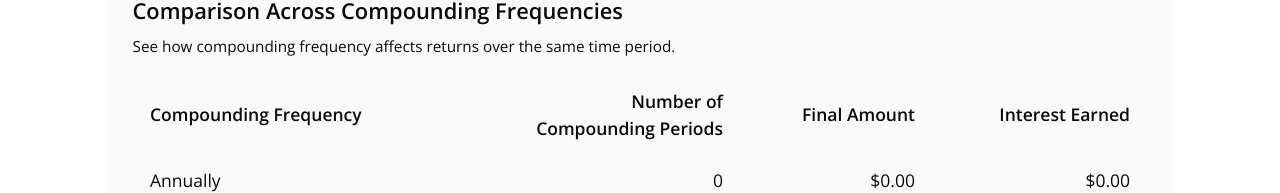
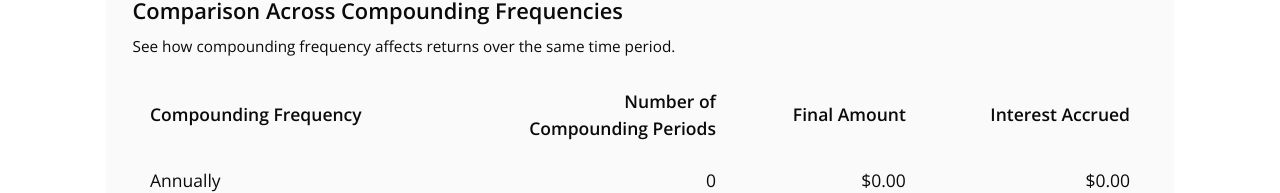
Before and after one commit to SU-SWS/ifdm_learning_apps, a Next.js app: page /interactives/compounding-frequency-calculator in a window 1280 px wide. Shown: the part 607-800 px from the top of the page. Built offline with nearby package versions, Linux system fonts and the light colour scheme.

Commit message:
fixup per review

```diff
--- a/app/interactives/compounding-frequency-calculator/page.tsx
+++ b/app/interactives/compounding-frequency-calculator/page.tsx
@@ -206,7 +206,7 @@ export default function CompoundInterestCalculator() {
                   <th className="font-semibold text-left px-4 py-3">Compounding Frequency</th>
                   <th className="font-semibold text-right px-4 py-3">Number of <br/>Compounding Periods</th>
                   <th className="font-semibold text-right px-4 py-3">Final Amount</th>
-                  <th className="font-semibold text-right px-4 py-3">Interest Earned</th>
+                  <th className="font-semibold text-right px-4 py-3">Interest Accrued</th>
                 </tr>
               </thead>
               <tbody>
```
